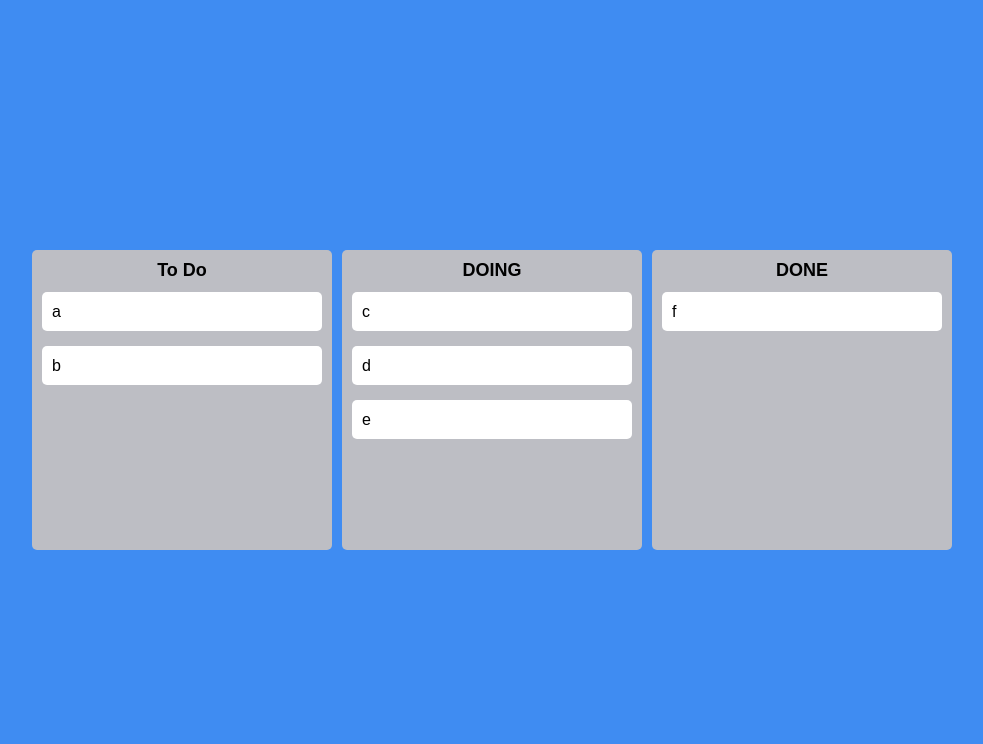
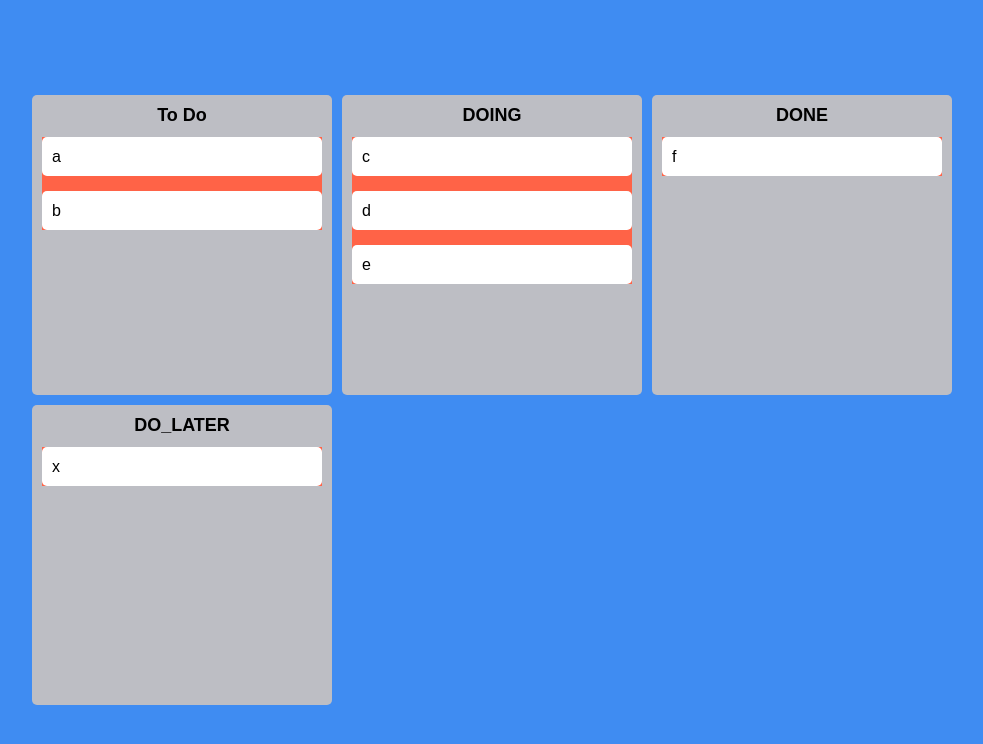
Before and after one commit to HA-SEUNG-JEONG/React-Trello, a React (Create React App) app: page / in a window 1280 px wide. Shown: the top 744 px of the page, without its empty margins (268-1251 px from the left). Built offline with nearby package versions, Linux system fonts and the light colour scheme; the HTML template or start-up script is replaced by a standard one.

Commit message:
Cross Board Movement

```diff
--- a/src/App.tsx
+++ b/src/App.tsx
@@ -25,6 +25,8 @@ function App() {
   const [toDos, setToDos] = useRecoilState(toDoState);
   const onDragEnd = (info: DropResult) => {
     const { destination, draggableId, source } = info;
+    console.log(info);
+    if (!destination) return;
     if (destination?.droppableId === source.droppableId) {
       //same board movement.
       setToDos((prevBoards) => {
@@ -34,6 +36,20 @@ function App() {
         return {
           ...prevBoards,
           [source.droppableId]: copiedBoard,
+        };
+      });
+    }
+    if (destination.droppableId !== source.droppableId) {
+      //cross board movement.
+      setToDos((prevBoards) => {
+        const sourceBoard = [...prevBoards[source.droppableId]]; //움직임이 시작된 board의 복사본
+        const destinationBoard = [...prevBoards[destination.droppableId]]; //움직임이 끝난 board의 복사본
+        sourceBoard.splice(source.index, 1);
+        destinationBoard.splice(destination?.index, 0, draggableId);
+        return {
+          ...prevBoards,
+          [source.droppableId]: sourceBoard,
+          [destination.droppableId]: destinationBoard,
         };
       });
     }
--- a/src/atoms.tsx
+++ b/src/atoms.tsx
@@ -10,5 +10,6 @@ export const toDoState = atom<IToDoStateProps>({
     "To Do": ["a", "b"],
     DOING: ["c", "d", "e"],
     DONE: ["f"],
+    DO_LATER: ["x"],
   },
 });
--- a/src/components/Board.tsx
+++ b/src/components/Board.tsx
@@ -29,7 +29,11 @@ function Board({ toDos, boardId }: IBoardProps) {
       <Title>{boardId}</Title>
       <Droppable droppableId={boardId}>
         {(magic) => (
-          <div ref={magic.innerRef} {...magic.droppableProps}>
+          <div
+            style={{ backgroundColor: "tomato" }}
+            ref={magic.innerRef}
+            {...magic.droppableProps}
+          >
             {toDos.map((toDo, index) => (
               <DraggableCard key={toDo} index={index} toDo={toDo} />
             ))}
```
